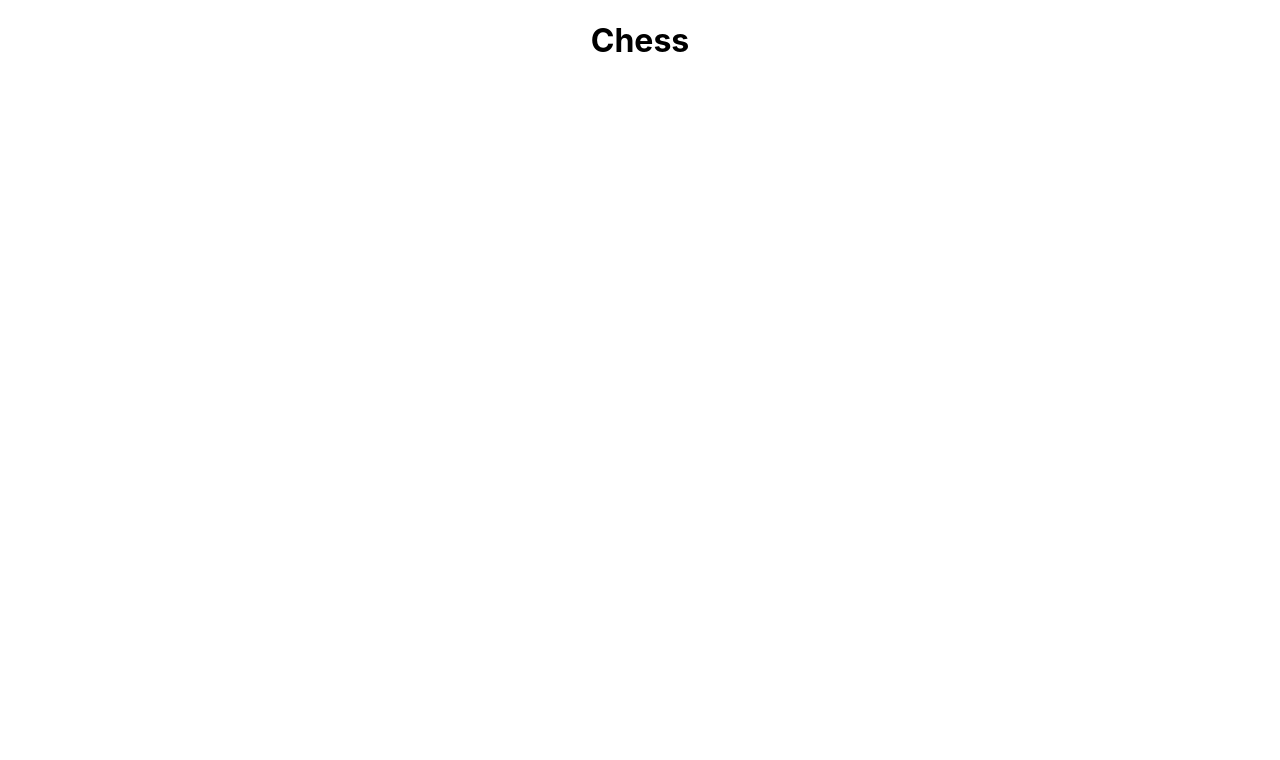
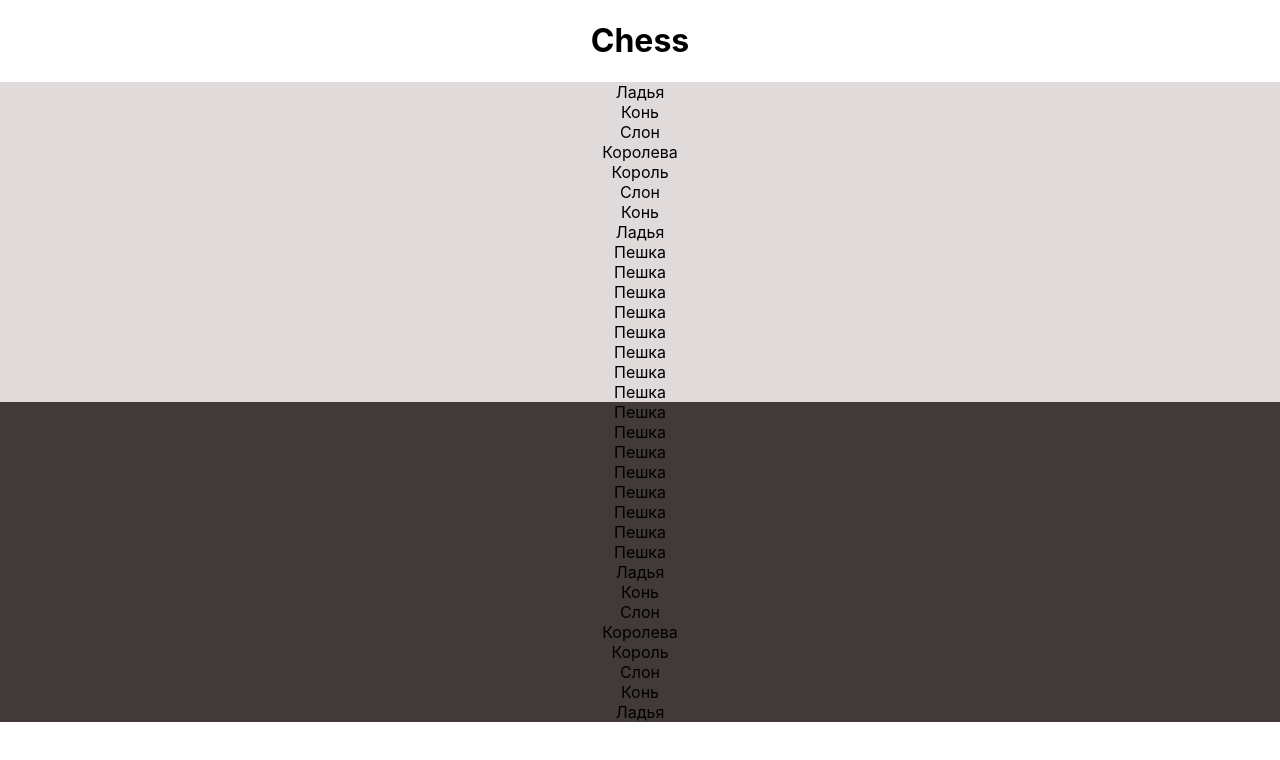
Before and after one commit to kirillsnovikov/chess-engine, a React (Create React App) app: page / in a window 1280 px wide. Shown: the top 760 px of the page. Built offline with nearby package versions, Linux system fonts and the light colour scheme.

Commit message:
change cell factory

```diff
--- a/src/App.tsx
+++ b/src/App.tsx
@@ -3,12 +3,17 @@ import './App.scss';
 import React from 'react';
 import { ChessBoard } from './domain/Board/Model/ChessBoard';
 
-console.log(new ChessBoard().squares);
+function App() {
+  const squares = new ChessBoard().squares;
 
-function App() {
   return (
     <div className="App">
       <h1>Chess</h1>
+      {squares.map(square => (
+        <div key={square.cellId.value} style={{ backgroundColor: square.pieceHexColor }}>
+          {square.pieceType?.value}
+        </div>
+      ))}
     </div>
   );
 }
--- a/src/domain/Cell/Service/CellSetFactory.ts
+++ b/src/domain/Cell/Service/CellSetFactory.ts
@@ -35,8 +35,8 @@ export class CellSetFactory {
     const whiteCellColor = new CellColor(CELL_COLOR.WHITE, CELL_WHITE_COLOR_HEX);
     let isBlack = true;
 
-    rows.forEach(row => {
-      columns.forEach(column => {
+    columns.forEach(column => {
+      rows.forEach(row => {
         const cellColor = isBlack ? blackCellColor : whiteCellColor;
         const cell = new Cell(row, column, cellColor);
         this.addCell(cell);
```
Also changed, not shown: .eslintrc.json.
